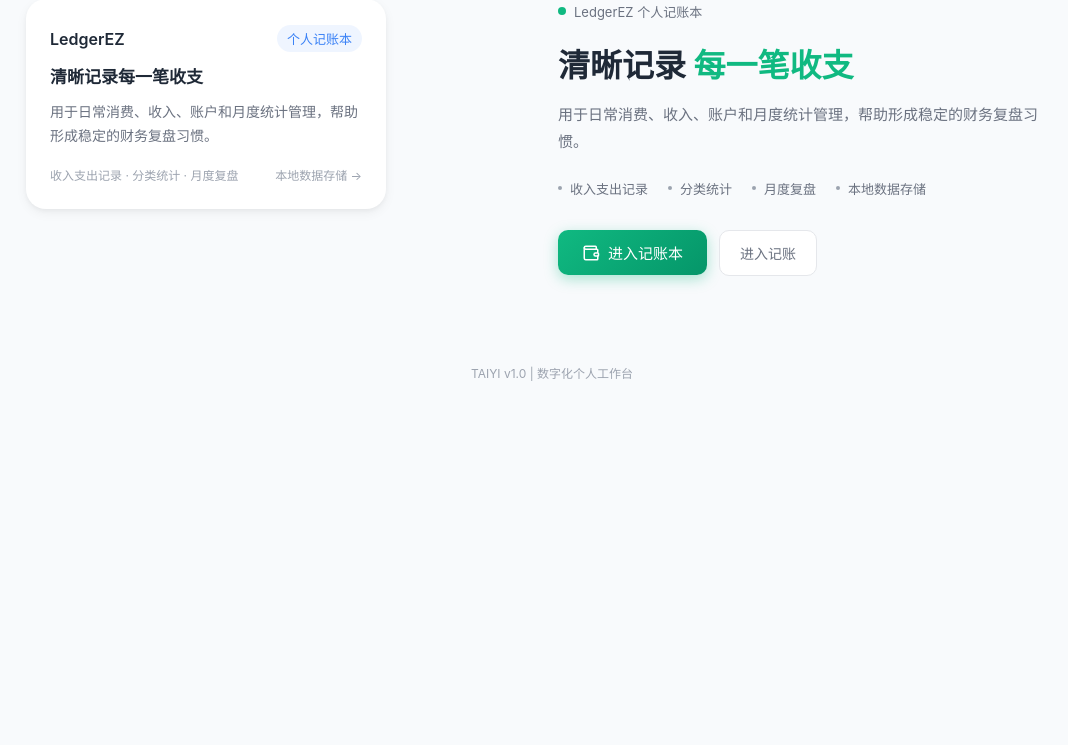
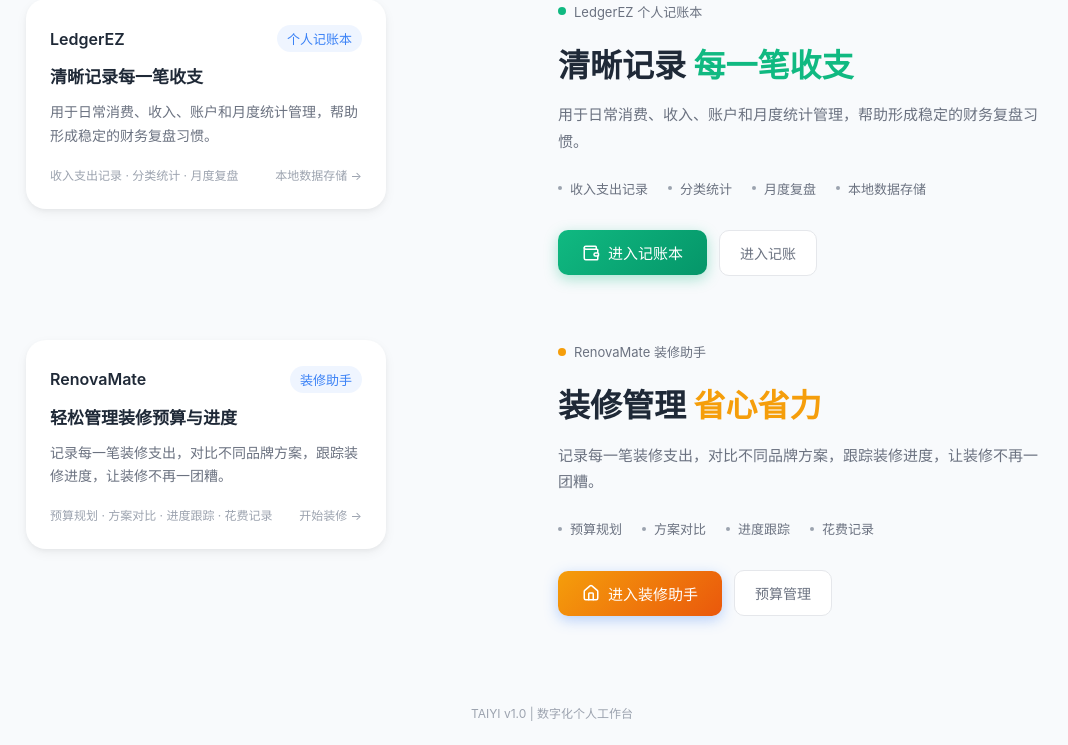
Before and after one commit to afrunk/CopyEZ, a Flask app: page / in a window 1280 px wide. Shown: the part 754-1499 px from the top of the page, without its empty margins (88-1156 px from the left). Before the commit the page ends 1135 px from the top, so only its background shows below. Run offline with Flask 3, Linux system fonts and the light colour scheme; some libraries are stand-ins or nearby versions.

Commit message:
feat(portal): 添加 RenovaMate 装修助手入口卡片
Co-authored-by: Cursor <cursoragent@cursor.com>

```diff
--- a/templates/portal.html
+++ b/templates/portal.html
@@ -424,6 +424,49 @@
           </div>
         </div>
       </div>
+
+      <!-- 第三行：RenovaMate 装修助手入口（左侧卡片 + 右侧介绍） -->
+      <div class="hero-row">
+        <a href="{{ url_for('decoration.index') }}" class="floating-card">
+          <div class="card-header">
+            <span class="card-title">RenovaMate</span>
+            <span class="card-tag card-tag-orange">装修助手</span>
+          </div>
+          <p class="card-headline">轻松管理装修预算与进度</p>
+          <p class="card-desc">
+            记录每一笔装修支出，对比不同品牌方案，跟踪装修进度，让装修不再一团糟。
+          </p>
+          <div class="card-meta">
+            <span>预算规划 · 方案对比 · 进度跟踪 · 花费记录</span>
+            <span>开始装修 →</span>
+          </div>
+        </a>
+        <div class="hero-block">
+          <div class="hero-status">
+            <span class="hero-status-dot" style="background: #f59e0b;"></span>
+            <span>RenovaMate 装修助手</span>
+          </div>
+          <h2 class="hero-title">
+            <span class="brand">装修管理</span> <span style="color: #f59e0b;">省心省力</span>
+          </h2>
+          <p class="hero-desc">
+            记录每一笔装修支出，对比不同品牌方案，跟踪装修进度，让装修不再一团糟。
+          </p>
+          <div class="hero-features">
+            <span class="hero-feature">预算规划</span>
+            <span class="hero-feature">方案对比</span>
+            <span class="hero-feature">进度跟踪</span>
+            <span class="hero-feature">花费记录</span>
+          </div>
+          <div class="hero-actions">
+            <a href="{{ url_for('decoration.index') }}" class="btn-primary" style="background: linear-gradient(135deg, #f59e0b, #ea580c);">
+              <i data-lucide="home" style="width: 18px; height: 18px;"></i>
+              进入装修助手
+            </a>
+            <a href="{{ url_for('decoration.budget') }}" class="btn-ghost">预算管理</a>
+          </div>
+        </div>
+      </div>
     </div>
 
     <footer class="portal-footer">
```
